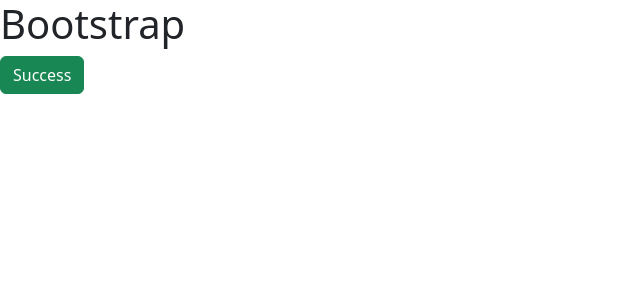
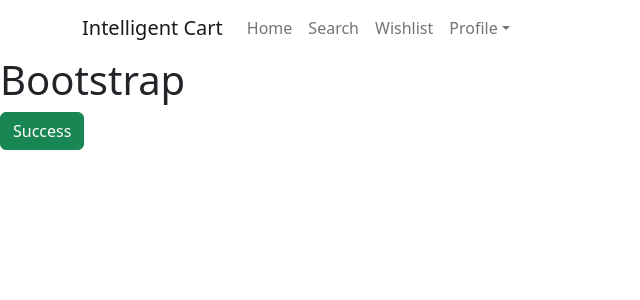
Before and after one commit to onionNguyen/Intelligent-Cart, a React (Create React App) app: page / in a window 1280 px wide. Shown: the top 300 px of the page, without its empty margins (0-640 px from the left). Built offline with nearby package versions, Linux system fonts and the light colour scheme.

Commit message:
add Navbar

```diff
--- a/package.json
+++ b/package.json
@@ -10,6 +10,7 @@
     "react": "^18.2.0",
     "react-bootstrap": "^2.5.0",
     "react-dom": "^18.2.0",
+    "react-router": "^6.4.3",
     "react-router-dom": "^6.4.3",
     "react-scripts": "5.0.1",
     "web-vitals": "^2.1.4"
--- a/src/components/Product.js
+++ b/src/components/Product.js
@@ -0,0 +1,4 @@
+import React from "react";
+import Navbar from "../shared/components/Navbar.js";
+
+export default App
--- a/src/pages/Home.js
+++ b/src/pages/Home.js
@@ -1,8 +1,12 @@
 import React from "react";
+
+import Navbar from "../shared/components/Navbar.js";
+
 
 const Home = () => {
   return (
     <div>
+      <Navbar/>
       <h1>Bootstrap</h1>
       <button type="button" class="btn btn-success">
         Success
--- a/src/shared/components/Navbar.js
+++ b/src/shared/components/Navbar.js
@@ -0,0 +1,27 @@
+import 'bootstrap/dist/css/bootstrap.min.css';
+import {Nav, Navbar, Container, NavDropdown} from 'react-bootstrap';
+function App() {
+  return (
+    <Navbar bg="" expand="md">
+    <Container>
+      <Navbar.Brand href="#home">Intelligent Cart</Navbar.Brand>
+      <Navbar.Toggle aria-controls="basic-navbar-nav" />
+      <Navbar.Collapse id="basic-navbar-nav">
+        <Nav className="me-auto">
+          <Nav.Link href="/Home.js">Home</Nav.Link>
+          <Nav.Link href="#link">Search</Nav.Link>
+          <Nav.Link href="/WishList.js">Wishlist</Nav.Link>
+          <NavDropdown title="Profile" id="basic-nav-dropdown">
+            <NavDropdown.Item href="#action/3.1">Dropdown Item 1</NavDropdown.Item>
+            <NavDropdown.Item href="#action/3.2">Dropdown Item 2</NavDropdown.Item>
+            <NavDropdown.Item href="#action/3.3">Dropdown Item 3</NavDropdown.Item>
+            <NavDropdown.Divider />
+            <NavDropdown.Item href="#action/3.4">Another Item</NavDropdown.Item>
+          </NavDropdown>
+        </Nav>
+      </Navbar.Collapse>
+    </Container>
+  </Navbar>
+  );
+}
+export default App;
```
Also changed, not shown: src/App.css (deleted, +0 -38 lines), 1 other file (tests, documents, lock files or other folders).
